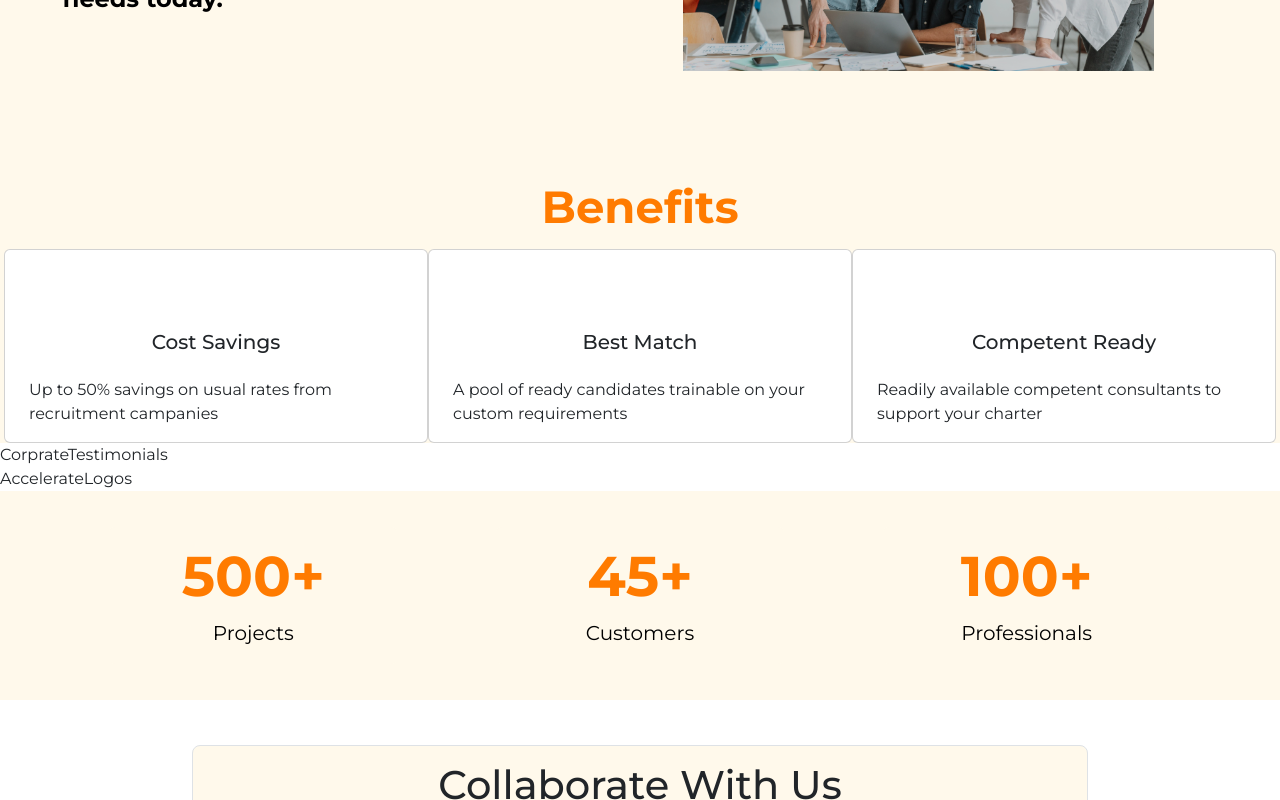
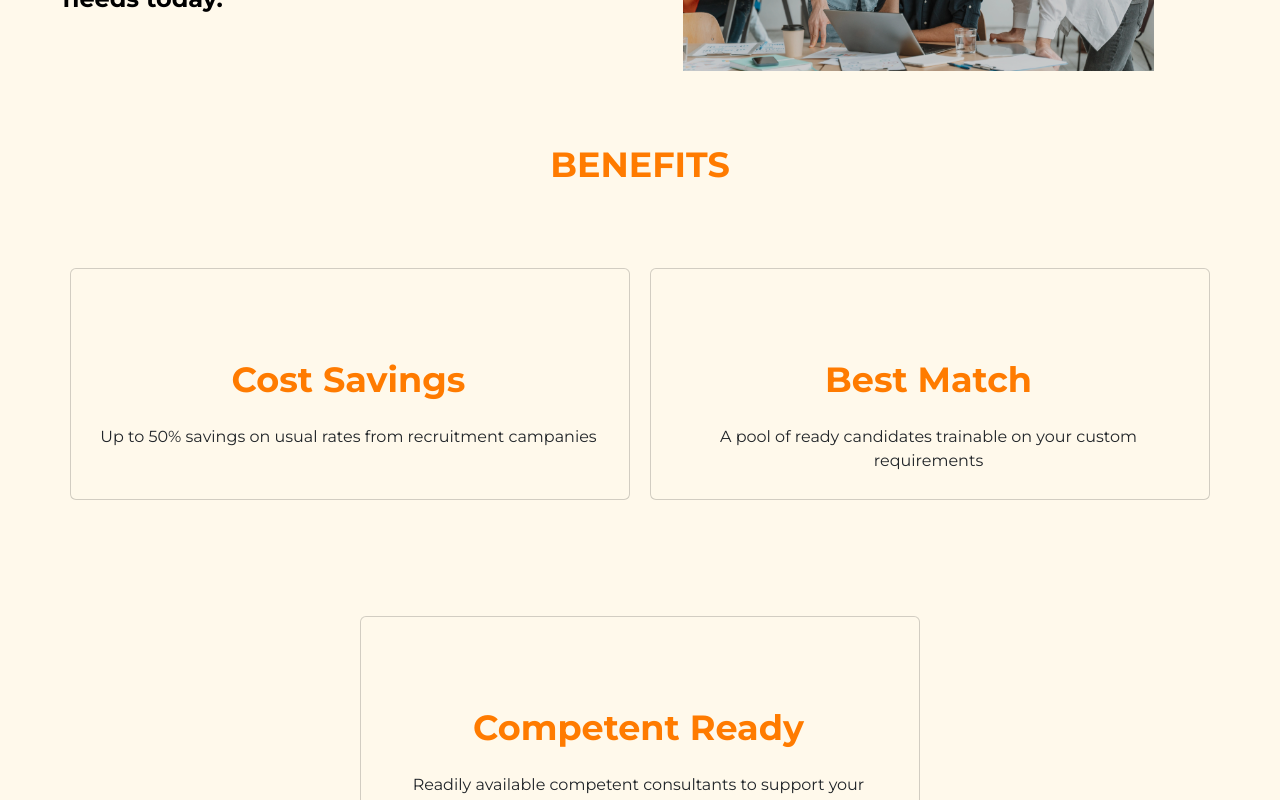
Before and after one commit to Chiang-Yong/Upskill-Today-1, a React (Create React App) app: page /Corporate in a window 1280 px wide. Shown: the part 520-1320 px from the top of the page. Built offline with nearby package versions, Linux system fonts and the light colour scheme; some icons are missing.

Commit message:
corporate-benefitcards

```diff
--- a/src/pages/Corporate/Benefits.js
+++ b/src/pages/Corporate/Benefits.js
@@ -14,14 +14,12 @@ const Benefits = () => {
                 <h1 className="benefits-title"> Benefits</h1>
             </Row>
 
-            <Row xs={1} md={3} className="g-3 d-flex justify-content-center">
+            <Row xs={1} md={3} className="px-5 py-3 mx-auto justify-content-around">
 
                 <Card>
                     <Card.Body>
                         <Icon size={64} icon={dollar} style={{ color: "#ff7b00" }} className="d-flex justify-content-center" />
-                        <Card.Title className="d-flex justify-content-center">
-                            Cost Savings
-                        </Card.Title>
+                        <h1>Cost Savings</h1>
                         <Card.Text className="d-flex justify-content-center"></Card.Text>
                         <Card.Text className="d-flex justify-content-center">
                             Up to 50% savings on usual rates from recruitment campanies
@@ -32,9 +30,7 @@ const Benefits = () => {
                 <Card>
                     <Card.Body>
                         <Icon size={64} icon={chain} style={{ color: "#ff7b00" }} className="d-flex justify-content-center" />
-                        <Card.Title className="d-flex justify-content-center">
-                            Best Match
-                        </Card.Title>
+                        <h1>Best Match</h1>
                         <Card.Text className="d-flex justify-content-center"></Card.Text>
                         <Card.Text className="d-flex justify-content-center">
                             A pool of ready candidates trainable on your custom requirements
@@ -45,9 +41,8 @@ const Benefits = () => {
                 <Card>
                     <Card.Body>
                         <Icon size={64} icon={thumbsOUp} style={{ color: "#ff7b00" }} className="d-flex justify-content-center" />
-                        <Card.Title className="d-flex justify-content-center">
-                            Competent Ready
-                        </Card.Title>
+
+                        <h1>Competent Ready</h1>
                         <Card.Text className="d-flex justify-content-center"></Card.Text>
                         <Card.Text className="d-flex justify-content-center">
                             Readily available competent consultants to support your charter
--- a/src/pages/Corporate/Corporate.js
+++ b/src/pages/Corporate/Corporate.js
@@ -16,9 +16,6 @@ const Corporate = () => {
 
             <Benefits />
 
-            <CorprateTestimonials />
-
-            <AccelerateLogos />
 
             <CorporateStatistics />
 
--- a/src/pages/Corporate/benefits.css
+++ b/src/pages/Corporate/benefits.css
@@ -5,16 +5,32 @@
 }
 
 .benefits-title {
-    width: 100%;
-    font-size: 45px;
+    font-size: 35px;
+    color: #ff7b00;
     font-weight: 800;
-    text-align: center;
-    color: #ff7b00;
-    background-color: #fff9eb;
-    line-height: 1em;
-    padding-top: 50px;
-    margin-bottom: 20px;
 
+    align-items: center;
+
+    text-transform: uppercase;
 }
 
-.benefits .card-img-top {}
+.benefits .card {
+    background-color: #fff9eb;
+    padding-bottom: 10px;
+    padding-right: 15px;
+    margin-top: 5%;
+    margin-bottom: 5%;
+    width: 35rem;
+}
+
+.benefits h1 {
+    text-align: center;
+    font-size: 35px;
+    font-weight: 800;
+    color: #ff7b00;
+    padding-top: 10px;
+}
+
+.benefits .card-text {
+    text-align: center;
+}
```
